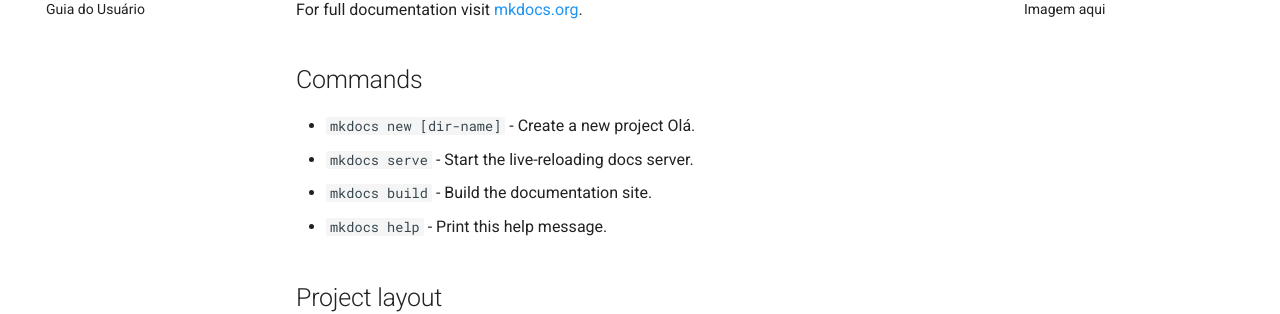
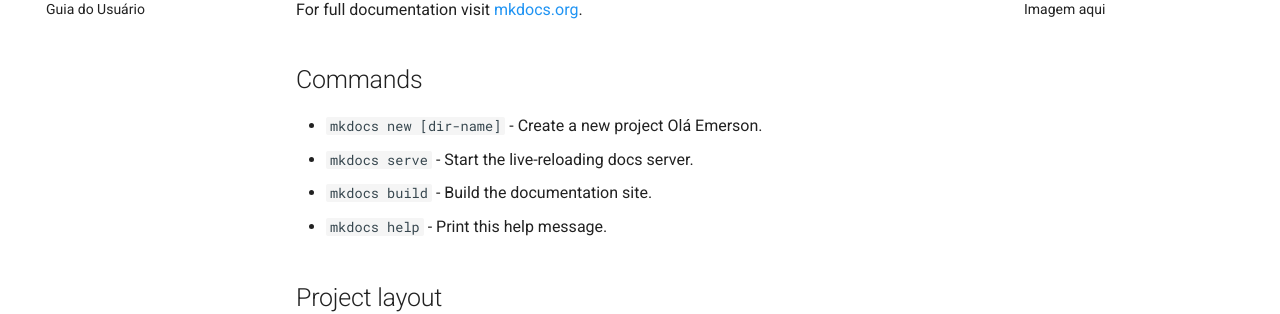
Before and after one commit to emerdesenv/teste-mkdocs, an MkDocs documentation site: the page built from docs/index.md, in a window 1280 px wide. Shown: the part 183-497 px from the top of the page. Built offline with MkDocs 1.6.1 and Material for MkDocs 9.7.7, drawn with Linux system fonts in a browser that asks for light colours.

Commit message:
dcos: Ajustes para push da documentação

```diff
--- a/docs/index.md
+++ b/docs/index.md
@@ -4,7 +4,7 @@
 
 ## Commands
 
-* `mkdocs new [dir-name]` - Create a new project Olá.
+* `mkdocs new [dir-name]` - Create a new project Olá Emerson.
 * `mkdocs serve` - Start the live-reloading docs server.
 * `mkdocs build` - Build the documentation site.
 * `mkdocs help` - Print this help message.
```
